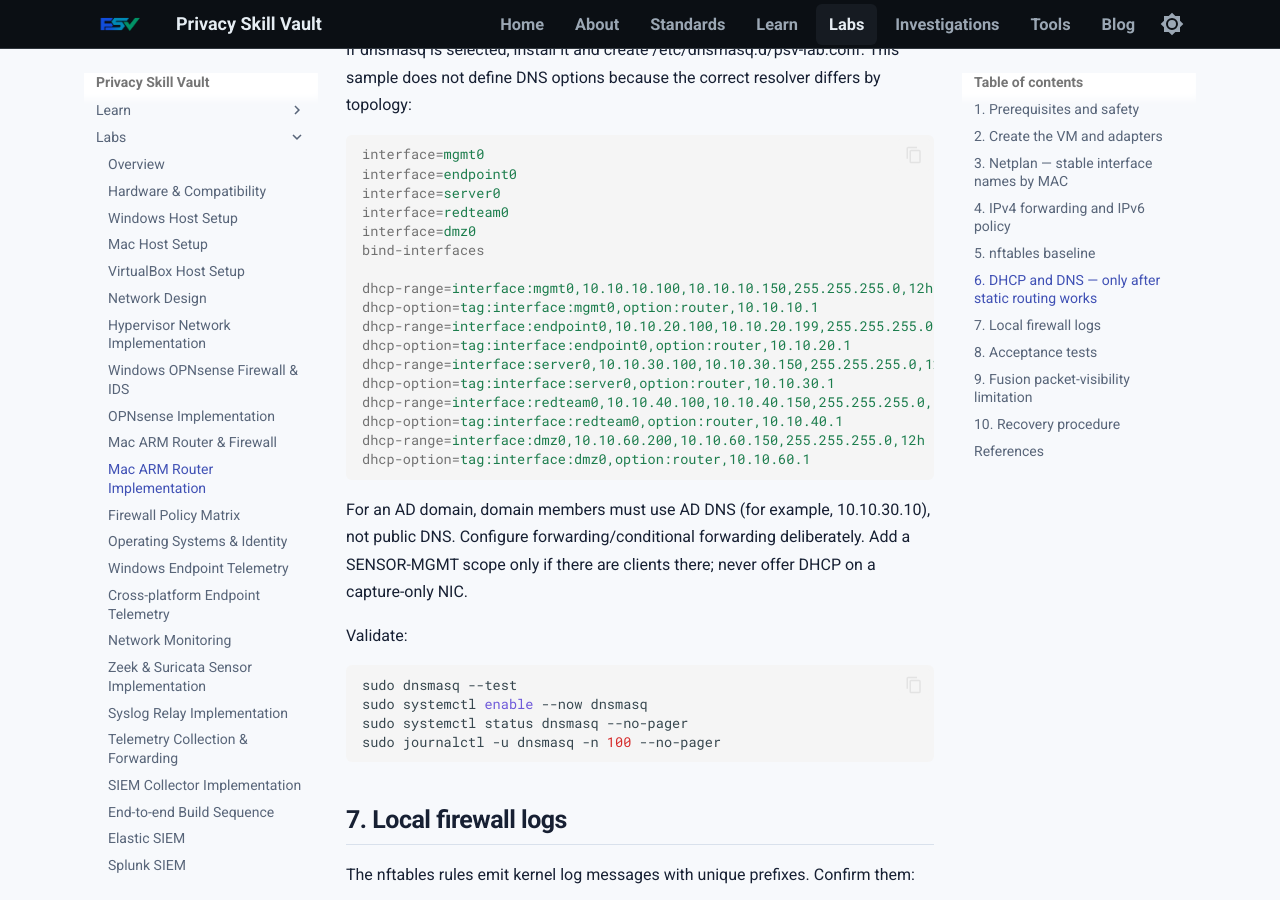
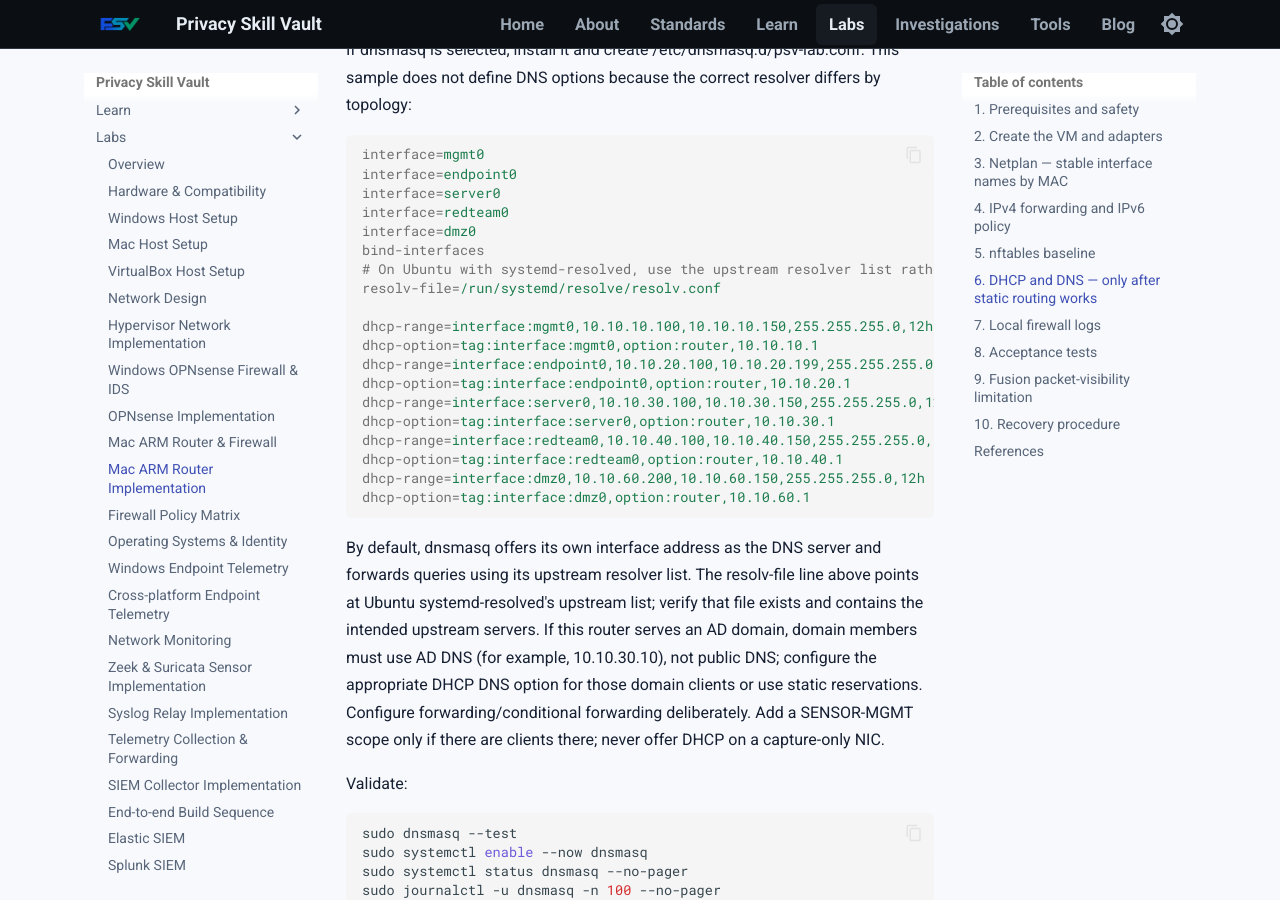
Before and after one commit to PrivacySkillVault/privacyskillvault.github.io, an MkDocs documentation site: the page built from docs/labs/mac-arm-router-implementation.md, in a window 1280 px wide and 900 px high, scrolled down 5990 px. Built offline with MkDocs 1.6.1 and Material for MkDocs 9.7.7, drawn with Linux system fonts in a browser that asks for light colours.

Commit message:
Clarify dnsmasq upstream DNS and DHCP DNS behavior

```diff
--- a/docs/labs/mac-arm-router-implementation.md
+++ b/docs/labs/mac-arm-router-implementation.md
@@ -250,6 +250,8 @@
 interface=redteam0
 interface=dmz0
 bind-interfaces
+# On Ubuntu with systemd-resolved, use the upstream resolver list rather than the local stub file.
+resolv-file=/run/systemd/resolve/resolv.conf
 
 dhcp-range=interface:mgmt0,10.10.10.100,10.10.10.150,255.255.255.0,12h
 dhcp-option=tag:interface:mgmt0,option:router,10.10.10.1
@@ -263,7 +265,7 @@
 dhcp-option=tag:interface:dmz0,option:router,10.10.60.1
 ~~~
 
-For an AD domain, domain members must use AD DNS (for example, 10.10.30.10), not public DNS. Configure forwarding/conditional forwarding deliberately. Add a SENSOR-MGMT scope only if there are clients there; never offer DHCP on a capture-only NIC.
+By default, dnsmasq offers its own interface address as the DNS server and forwards queries using its upstream resolver list. The resolv-file line above points at Ubuntu systemd-resolved's upstream list; verify that file exists and contains the intended upstream servers. If this router serves an AD domain, domain members must use AD DNS (for example, 10.10.30.10), not public DNS; configure the appropriate DHCP DNS option for those domain clients or use static reservations. Configure forwarding/conditional forwarding deliberately. Add a SENSOR-MGMT scope only if there are clients there; never offer DHCP on a capture-only NIC.
 
 Validate:
 
```
